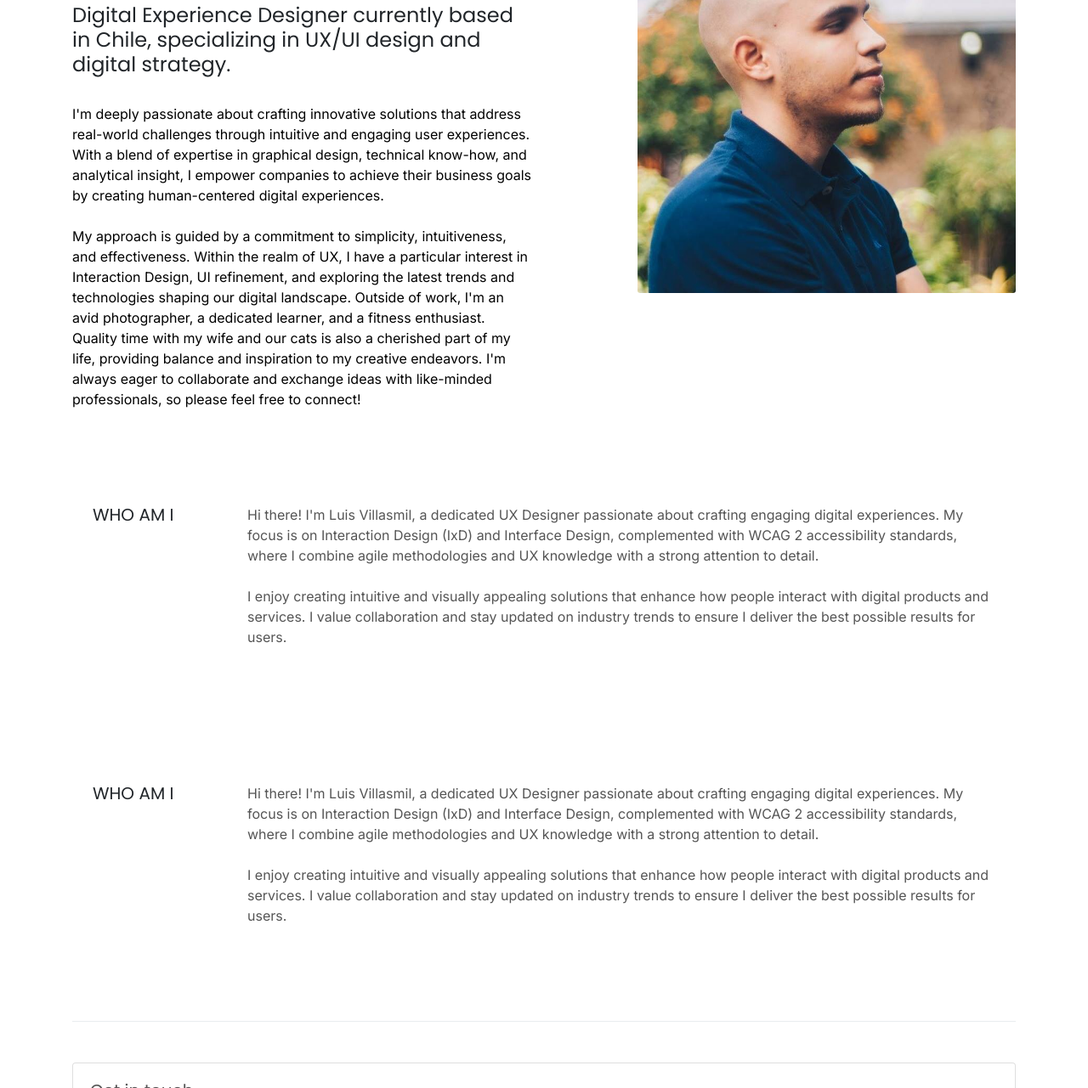
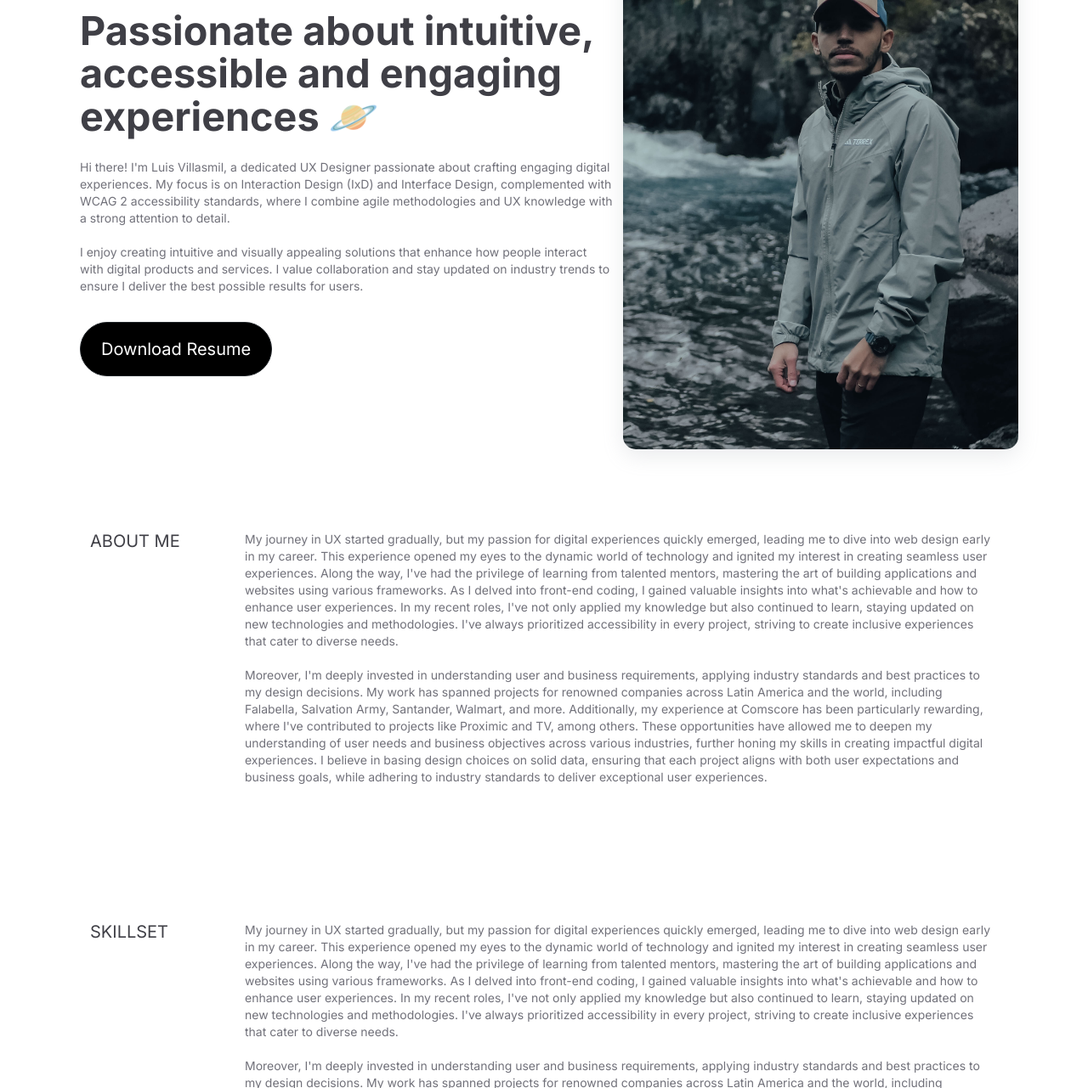
Before and after one commit to luisviol/portfolio, a plain HTML site: page about_me.html in a window 1280 px wide. Shown: the part 204-1485 px from the top of the page at 85% size. Drawn offline with nearby package versions, Linux system fonts and the light colour scheme.

Commit message:
Layout + Styles update
Zeplin reference

```diff
--- a/about_me.html
+++ b/about_me.html
@@ -6,9 +6,10 @@
   <meta charset="utf-8">
   <meta name="viewport" content="width=device-width, initial-scale=1, shrink-to-fit=no">
   <!-- Bootstrap CSS -->
-  <link rel="stylesheet" href="https://stackpath.bootstrapcdn.com/bootstrap/4.4.1/css/bootstrap.min.css" integrity="sha384-Vkoo8x4CGsO3+Hhxv8T/Q5PaXtkKtu6ug5TOeNV6gBiFeWPGFN9MuhOf23Q9Ifjh" crossorigin="anonymous">
+  <link href="https://cdn.jsdelivr.net/npm/bootstrap@5.1.3/dist/css/bootstrap.min.css" rel="stylesheet"
+    integrity="sha384-1BmE4kWBq78iYhFldvKuhfTAU6auU8tT94WrHftjDbrCEXSU1oBoqyl2QvZ6jIW3" crossorigin="anonymous">
   <!-- Theme portafolio-->
-  <link rel="stylesheet" type="text/css" href="public/assets/css/theme.css">
+  <!--<link rel="stylesheet" type="text/css" href="public/assets/css/theme.css">-->
   <!-- Estilos portafolio-->
   <link rel="stylesheet" type="text/css" href="public/assets/css/styles.css">
   <!-- Animate CSS -->
@@ -18,56 +19,17 @@
   <!-- Font awesome -->
   <script src="https://kit.fontawesome.com/191387e154.js" crossorigin="anonymous"></script>
 
-
-  <title>Luis Villasmil - Portfolio 2022</title>
+  <title>Luis Villasmil - Portfolio 2024</title>
 </head>
 
 <body>
   <div class="container">
     <nav-bar></nav-bar>
-  </div>
-  <div class="container-fluid bg-white m-0">
-  </div>
-  <div class="position-relative overflow-hidden text-center bg-light">
-    <div class="product-device shadow-sm d-none d-md-block"></div>
-    <div class="product-device product-device-2 shadow-sm d-none d-md-block"></div>
-  </div>
-  <div class="container mt-5">
-    <section class="mt-5">
-      <div>
-        <div class="row mb-5 d-flex justify-content-between">
-          <div class="col-md-6 animate__animated animate__fadeInUp">
-            <h2 class="display-4 mb-4">Hi, I'm Luis 👋</h2>
-            <h4>Digital Experience Designer currently based in Chile, specializing in UX/UI design and digital strategy.</h4>
-            <br/>
-            <p>I'm deeply passionate about crafting innovative solutions that address real-world challenges through intuitive and engaging user experiences.
-
-With a blend of expertise in graphical design, technical know-how, and analytical insight, I empower companies to achieve their business goals by creating human-centered digital experiences.<br>
-<br>
-My approach is guided by a commitment to simplicity, intuitiveness, and effectiveness.
-
-Within the realm of UX, I have a particular interest in Interaction Design, UI refinement, and exploring the latest trends and technologies shaping our digital landscape.
-
-Outside of work, I'm an avid photographer, a dedicated learner, and a fitness enthusiast. Quality time with my wife and our cats is also a cherished part of my life, providing balance and inspiration to my creative endeavors.
-
-I'm always eager to collaborate and exchange ideas with like-minded professionals, so please feel free to connect!
-<br>
-</p>
-          </div>
-          <div class="col-md-5 justify-content-center animate__animated animate__fadeInUp">
-            <img src="public/assets/img/myself.jpg" alt="WhyX Live Experiences" class="img-fluid mx-auto d-block rounded-sm">
-          </div>
-        </div>
-      </div>
-    </section>
-    <section>
-      <div class="container px-4 py-5 my-5">
-        <div class="row align-items-start">
-          <div class="col-md-2 col-sm-3">
-            <h5>WHO AM I</h5>
-          </div>
-          <div class="col col-lg">
-            <p class="clear-text">Hi there! I'm Luis Villasmil, a dedicated UX Designer passionate about crafting
+    <main role="main" class="animate__animated animate__slideInUp">
+      <div class="bg-white container jumbotron pt-5 mt-5">
+        <div class="row align-items-center featurette">
+          <div class="col col-md-7 mb-4 ">
+            <h1 class="display-3 mb-2">Passionate about intuitive, accessible and engaging experiences 🪐</h2><p class="mt-4">Hi there! I'm Luis Villasmil, a dedicated UX Designer passionate about crafting
               engaging digital
               experiences. My focus is on Interaction Design (IxD) and Interface Design, complemented with WCAG 2
               accessibility standards, where I combine agile methodologies and UX knowledge with a strong attention to
@@ -78,34 +40,46 @@ I'm always eager to collaborate and exchange ideas with like-minded professional
               products and services. I value collaboration and stay updated on industry trends to ensure I deliver the
               best possible results for users.
             </p>
+            <button class="mt-3 main-action btn btn-dark btn-lg p-3 px-4" href="#">Download Resume</button>
+
+          </div><div class="boxed-img col-md-5 justify-content-center">
+            <img src="public/assets/img/luis_villasmil_ux_designer.jpg" alt="Luis Villasmil UX Designer Porftolio Profile Picture" class="img-fluid mx-auto d-block rounded-sm">
           </div>
         </div>
-    </div></section>
-
-    <section>
+      </div>
+    </main>
+    <section class="my-5 animate__animated animate__slideInUp">
         <div class="container px-4 py-5 my-5">
           <div class="row align-items-start">
             <div class="col-md-2 col-sm-3">
-            <h5>WHO AM I</h5>
+              <h5>ABOUT ME</h5>
             </div>
             <div class="col col-lg">
-            <p class="clear-text">Hi there! I'm Luis Villasmil, a dedicated UX Designer passionate about crafting
-              engaging digital
-              experiences. My focus is on Interaction Design (IxD) and Interface Design, complemented with WCAG 2
-              accessibility standards, where I combine agile methodologies and UX knowledge with a strong attention to
-              detail.
-              <br>
-              <br>
-              I enjoy creating intuitive and visually appealing solutions that enhance how people interact with digital
-              products and services. I value collaboration and stay updated on industry trends to ensure I deliver the
-              best possible results for users.
+              <p>My journey in UX started gradually, but my passion for digital experiences quickly emerged, leading me to dive into web design early in my career. This experience opened my eyes to the dynamic world of technology and ignited my interest in creating seamless user experiences. Along the way, I've had the privilege of learning from talented mentors, mastering the art of building applications and websites using various frameworks.
+
+  As I delved into front-end coding, I gained valuable insights into what's achievable and how to enhance user experiences. In my recent roles, I've not only applied my knowledge but also continued to learn, staying updated on new technologies and methodologies. I've always prioritized accessibility in every project, striving to create inclusive experiences that cater to diverse needs.
+  <br><br>
+  Moreover, I'm deeply invested in understanding user and business requirements, applying industry standards and best practices to my design decisions. My work has spanned projects for renowned companies across Latin America and the world, including Falabella, Salvation Army, Santander, Walmart, and more. Additionally, my experience at Comscore has been particularly rewarding, where I've contributed to projects like Proximic and TV, among others. These opportunities have allowed me to deepen my understanding of user needs and business objectives across various industries, further honing my skills in creating impactful digital experiences. I believe in basing design choices on solid data, ensuring that each project aligns with both user expectations and business goals, while adhering to industry standards to deliver exceptional user experiences.
               </p>
             </div>
           </div>
       </div></section>
+      <section class="my-5 animate__animated animate__slideInUp">
+        <div class="container px-4 py-5 my-5">
+          <div class="row align-items-start">
+            <div class="col-md-2 col-sm-3">
+              <h5>SKILLSET</h5>
+            </div>
+            <div class="col col-lg">
+              <p>My journey in UX started gradually, but my passion for digital experiences quickly emerged, leading me to dive into web design early in my career. This experience opened my eyes to the dynamic world of technology and ignited my interest in creating seamless user experiences. Along the way, I've had the privilege of learning from talented mentors, mastering the art of building applications and websites using various frameworks.
 
-    <!-- ContactMe -->
-    <contact-me></contact-me>
+  As I delved into front-end coding, I gained valuable insights into what's achievable and how to enhance user experiences. In my recent roles, I've not only applied my knowledge but also continued to learn, staying updated on new technologies and methodologies. I've always prioritized accessibility in every project, striving to create inclusive experiences that cater to diverse needs.
+  <br><br>
+  Moreover, I'm deeply invested in understanding user and business requirements, applying industry standards and best practices to my design decisions. My work has spanned projects for renowned companies across Latin America and the world, including Falabella, Salvation Army, Santander, Walmart, and more. Additionally, my experience at Comscore has been particularly rewarding, where I've contributed to projects like Proximic and TV, among others. These opportunities have allowed me to deepen my understanding of user needs and business objectives across various industries, further honing my skills in creating impactful digital experiences. I believe in basing design choices on solid data, ensuring that each project aligns with both user expectations and business goals, while adhering to industry standards to deliver exceptional user experiences.
+              </p>
+            </div>
+          </div>
+      </div></section>
 
     <!-- Footer -->
     <foo-ter></foo-ter>
@@ -113,11 +87,17 @@ I'm always eager to collaborate and exchange ideas with like-minded professional
   <!-- Optional JavaScript -->
   <script src="public/assets/js/navBar.js"></script>
   <script src="public/assets/js/fooBar.js"></script>
-  <script src="public/assets/js/contactMe.js"></script>
   <!-- jQuery first, then Popper.js, then Bootstrap JS -->
-  <script src="https://code.jquery.com/jquery-3.4.1.slim.min.js" integrity="sha384-J6qa4849blE2+poT4WnyKhv5vZF5SrPo0iEjwBvKU7imGFAV0wwj1yYfoRSJoZ+n" crossorigin="anonymous"></script>
-  <script src="https://cdn.jsdelivr.net/npm/popper.js@1.16.0/dist/umd/popper.min.js" integrity="sha384-Q6E9RHvbIyZFJoft+2mJbHaEWldlvI9IOYy5n3zV9zzTtmI3UksdQRVvoxMfooAo" crossorigin="anonymous"></script>
-  <script src="https://stackpath.bootstrapcdn.com/bootstrap/4.4.1/js/bootstrap.min.js" integrity="sha384-wfSDF2E50Y2D1uUdj0O3uMBJnjuUD4Ih7YwaYd1iqfktj0Uod8GCExl3Og8ifwB6" crossorigin="anonymous"></script>
+  <script src="https://code.jquery.com/jquery-3.4.1.slim.min.js"
+    integrity="sha384-J6qa4849blE2+poT4WnyKhv5vZF5SrPo0iEjwBvKU7imGFAV0wwj1yYfoRSJoZ+n"
+    crossorigin="anonymous"></script>
+  <script src="https://cdn.jsdelivr.net/npm/popper.js@1.16.0/dist/umd/popper.min.js"
+    integrity="sha384-Q6E9RHvbIyZFJoft+2mJbHaEWldlvI9IOYy5n3zV9zzTtmI3UksdQRVvoxMfooAo"
+    crossorigin="anonymous"></script>
+  <script src="https://stackpath.bootstrapcdn.com/bootstrap/4.4.1/js/bootstrap.min.js"
+    integrity="sha384-wfSDF2E50Y2D1uUdj0O3uMBJnjuUD4Ih7YwaYd1iqfktj0Uod8GCExl3Og8ifwB6"
+    crossorigin="anonymous"></script>
+  </div>
 </body>
 
 </html>
--- a/public/assets/css/styles.css
+++ b/public/assets/css/styles.css
@@ -3,27 +3,50 @@ body {
 }
 
 
-
 .display-4{
-  font-size: 4rem;
-  font-weight: 400;
+  font-size: calc(1.525rem + 3.3vw);
+  font-weight: 600;
   letter-spacing: 0px;
-  line-height: 5rem;
+  line-height: calc(0.53rem + 5.3vw);
+}
+.display-3{
+  font-size: calc(0.52rem + 3vw);
+  font-weight: 600;
+  line-height: calc(0.53rem + 3.3vw);
 }
 
-p, span, a  {
+.boxed-img {
+  padding: 0;
+  overflow: hidden;
+  border-top-left-radius: 15px; border-top-right-radius: 15px;
+  border-bottom-right-radius: 15px; border-bottom-left-radius: 15px;
+  position: relative;
+  box-shadow: rgba(149, 157, 165, 0.2) 0px 8px 24px;
+}
+
+a {
+  text-decoration: none;
+  color: inherit;
+}
+
+p, span  {
     font-weight: 400;
-    color: black;
+    color: #71717a;
+    line-height: 1.25rem;
 }
 
 p {
-  font-size: 16px;
+  font-size: .875rem;
+  -webkit-font-smoothing: antialiased;
 }
 
 h1, h2, h3, h4, h5, h6, .h1, .h2, .h3, .h4, .h5, .h6 {
     margin-bottom: 0.5rem;
     font-weight: 500;
     line-height: 1.2;
+    color: #3f3f46;
+    -webkit-font-smoothing: antialiased;
+
 }
 
 .back-to-top {
@@ -87,3 +110,7 @@ h1, h2, h3, h4, h5, h6, .h1, .h2, .h3, .h4, .h5, .h6 {
 .btn-light{
   border-radius: 45px;
 }
+
+.zoom:hover {
+  transform: scale(1.05); /* (150% zoom - Note: if the zoom is too large, it will go outside of the viewport) */
+}
--- a/public/assets/js/navBar.js
+++ b/public/assets/js/navBar.js
@@ -1,8 +1,9 @@
 class NavBar extends HTMLElement {
-  constructor() {
-    super();
-    this.innerHTML = `         <nav class="navbar navbar-expand-lg navbar-light">
-                <a class="navbar-brand" href="index.html">lVillasmil</a>
+   constructor() {
+      super();
+      this.innerHTML = `          <style> nav {font-family: 'Inter', sans-serif;}
+  </style><nav class="navbar navbar-expand-lg navbar-light">
+                <a class="navbar-brand nav" href="index.html">Luis Villasmil</a>
                 <button class="navbar-toggler collapsed" type="button" data-toggle="collapse" data-target="#navbarNavDropdown" aria-controls="navbarNavDropdown" aria-expanded="false" aria-label="Toggle navigation">
                 <span class="navbar-toggler-icon"></span>
                 </button>
@@ -23,13 +24,13 @@ class NavBar extends HTMLElement {
                         </div>
                       </li>
                       <div class="dropdown-divider"></div>
-                      <li class="btn-group">
-                         <a class="btn btn-light" href="#">Download Resume</a>
+                      <li class="nav-item">
+                         <a class="nav-link" href="about_me.html">Download Resume<span class="sr-only">(current)</span></a>
                       </li>
                    </ul>
                 </div>
              </nav>`;
-  }
+   }
 }
 
 window.customElements.define('nav-bar', NavBar);
```
Also changed, not shown: batchframecreator.html (+1 -1 lines), index.html (+13 -8 lines), public/assets/img/batch_frame.png (added), public/assets/img/luis_villasmil_ux_designer.jpg (added), 4 other files. Lines whose indentation alone changed are shown as unchanged.
